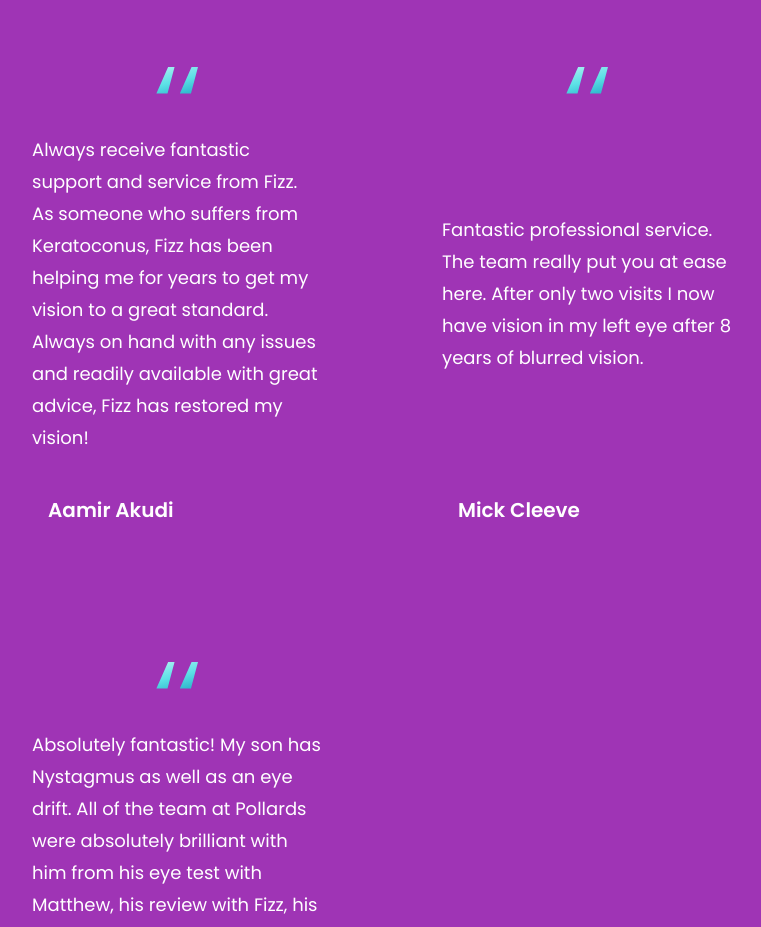
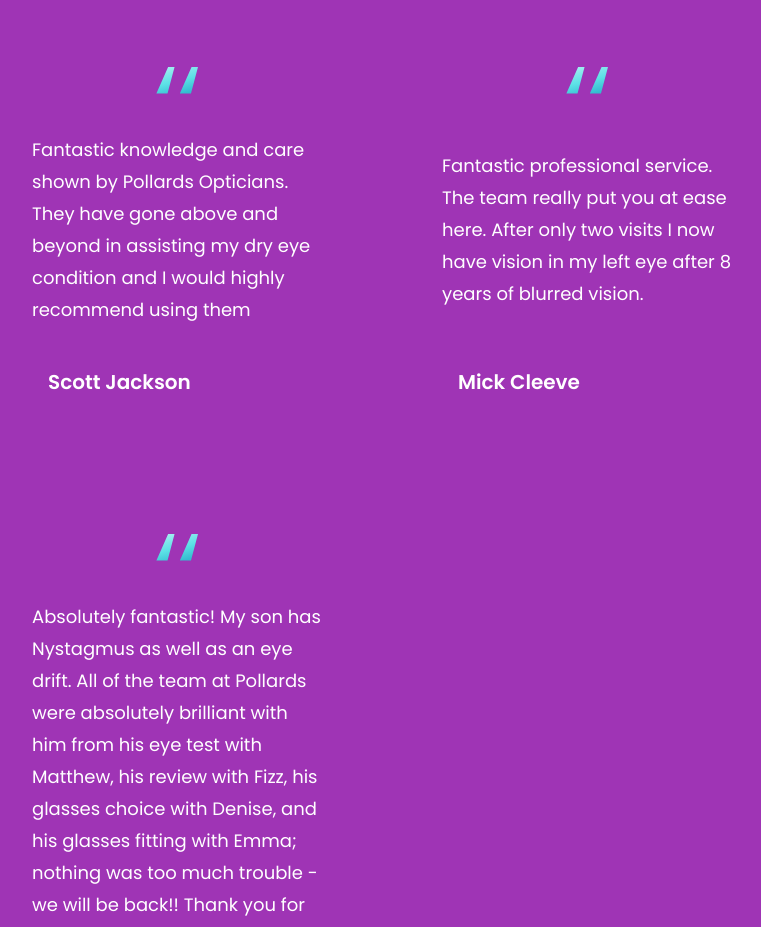
Before and after one commit to oyousaf/pollards, a React (Vite) app: page / in a window 1280 px wide. Shown: the part 2700-3627 px from the top of the page, without its empty margins (72-833 px from the left). Built offline with nearby package versions, Linux system fonts and the light colour scheme.

Commit message:
squashing bugs

```diff
--- a/src/constants/index.js
+++ b/src/constants/index.js
@@ -73,16 +73,15 @@ export const features = [
 export const feedback = [
   {
     id: "feedback-1",
-    content: `Always receive fantastic support and service from Fizz. As someone who suffers from Keratoconus, Fizz has been helping me for years to get my vision to a great standard. Always on hand with
-    any issues and readily available with great advice, Fizz has restored my vision!`,
-    name: "Aamir Akudi",
-    title: "Fantastic support",
+    content: `Fantastic knowledge and care shown by Pollards Opticians. They have gone above and beyond in assisting my dry eye condition and I would highly recommend using them`,
+    name: "Scott Jackson",
+    title: "Fantastic knowledge",
   },
   {
     id: "feedback-2",
     content: `Fantastic professional service. The team really put you at ease here. After only two visits I now have vision in my left eye after 8 years of blurred vision.`,
     name: "Mick Cleeve",
-    title: "Professional service",
+    title: "Fantastic professional service",
   },
   {
     id: "feedback-3",
```
